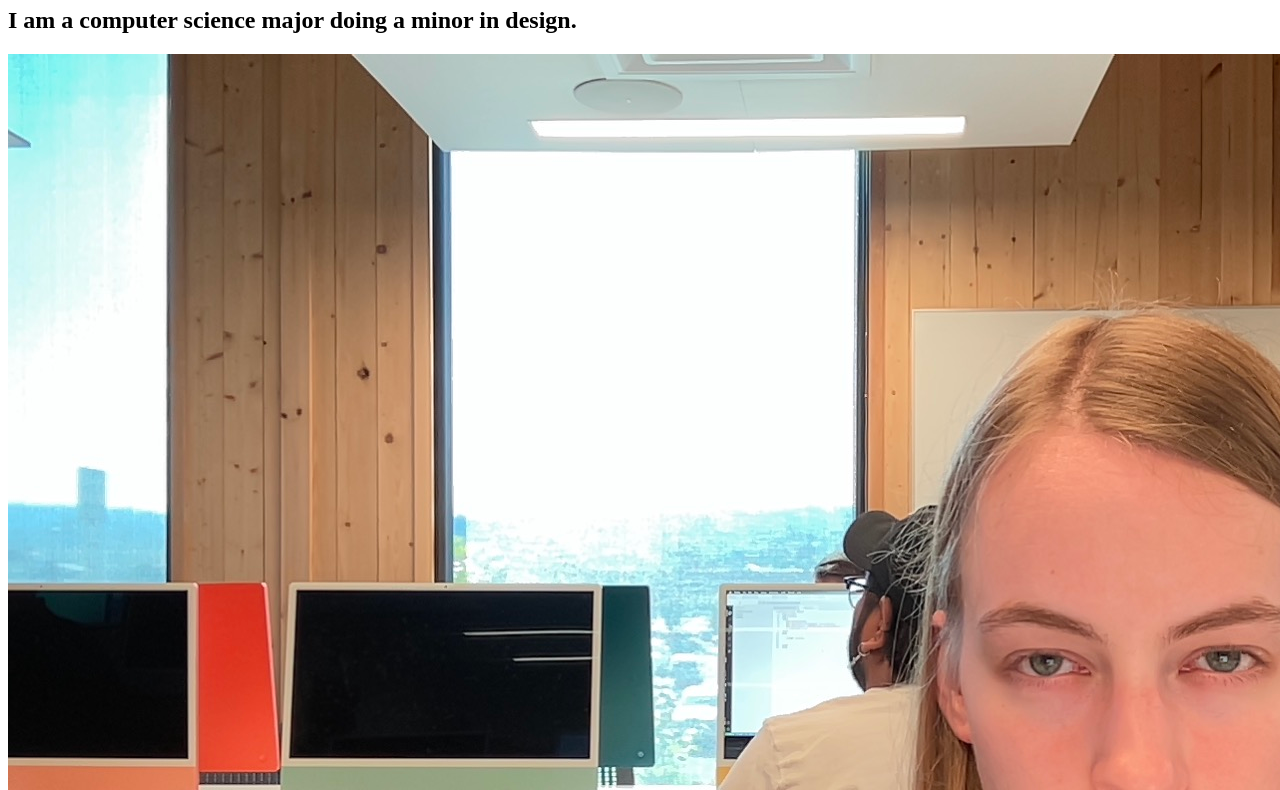
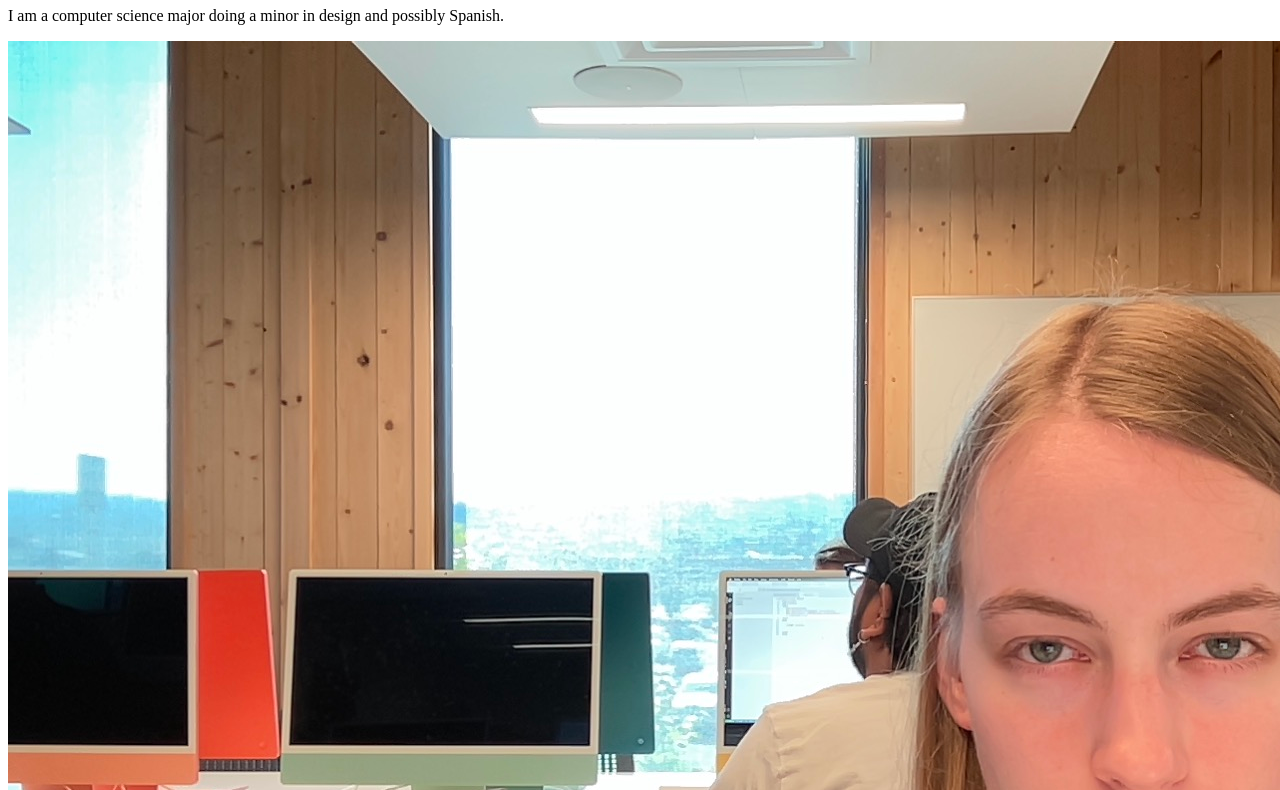
Before and after one commit to KCaesar3/mywebsite, a plain HTML site: page index.html in a window 1280 px wide. Shown: the part 73-863 px from the top of the page. Drawn offline with Linux system fonts and the light colour scheme.

Commit message:
temporary bio

```diff
--- a/index.html
+++ b/index.html
@@ -8,7 +8,7 @@
 </head>
 <body>
   <h1>Karen Caesar</h1>
-  <h2>I am a computer science major doing a minor in design.</h2>
+  <p>I am a computer science major doing a minor in design and possibly Spanish.</p>
   <img src="/me.jpg" alt="My Image">
   <a href= "https://github.com/KCaesar3">Github Link</a>
   <a href="https://codepen.io/kcaesar">Codepen</a>
```
